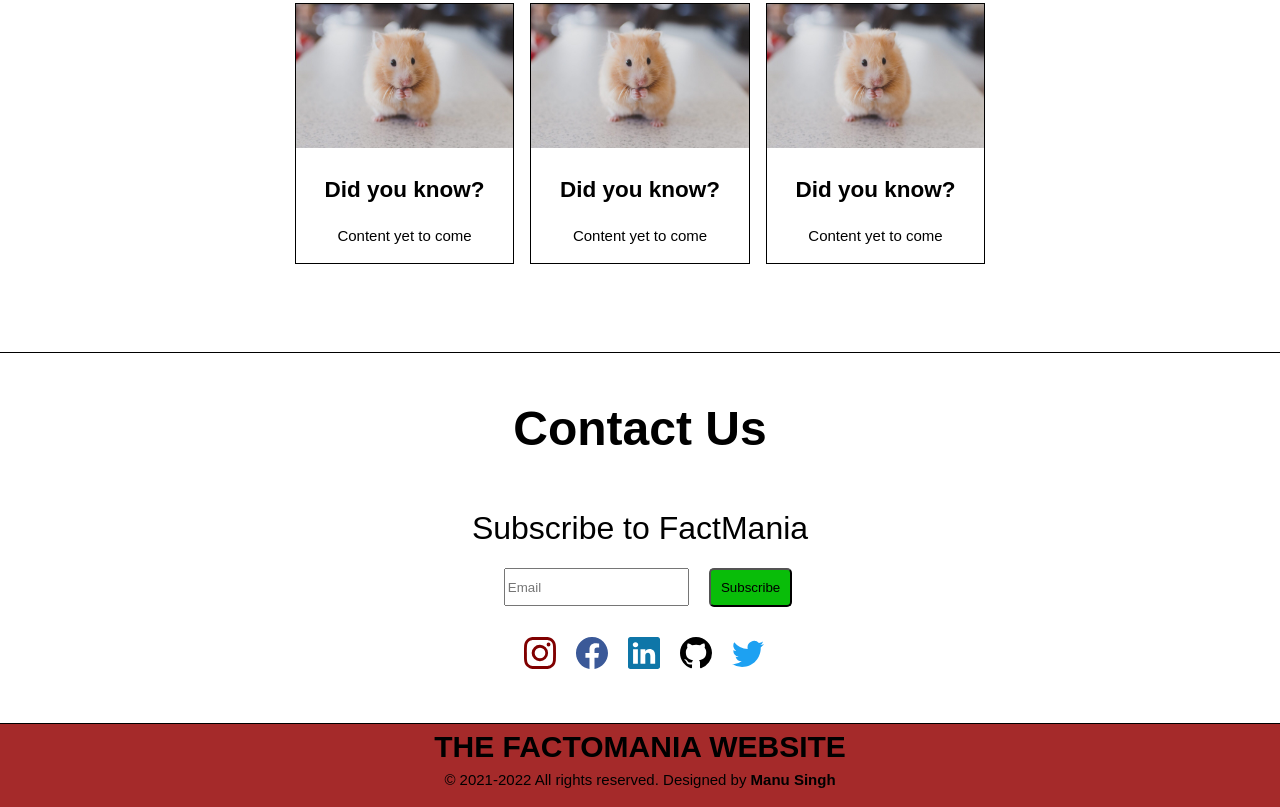
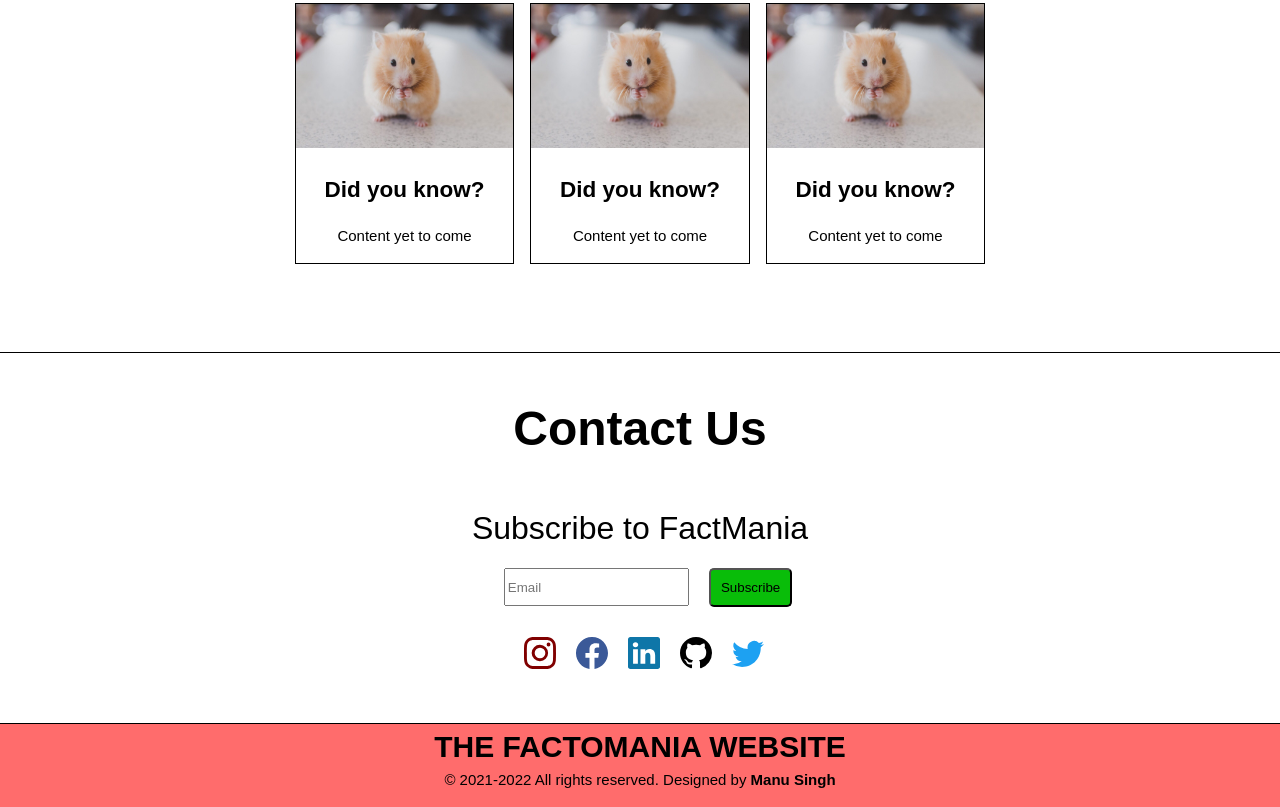
Before and after one commit to manusingh5oct/FactoMania, a plain HTML site: page index.html in a window 1280 px wide. Shown: the part 1826-2633 px from the top of the page. Drawn offline with Linux system fonts and the light colour scheme.

Commit message:
Changed background colour of footer to that Navbar's

```diff
--- a/style.css
+++ b/style.css
@@ -189,7 +189,7 @@ input
 footer
 {
     text-align: center;
-    background-color: brown;
+    background-color: rgba(255, 0, 0, 0.575);;
     margin: 0;
     padding-bottom: 1rem;
 }
```
